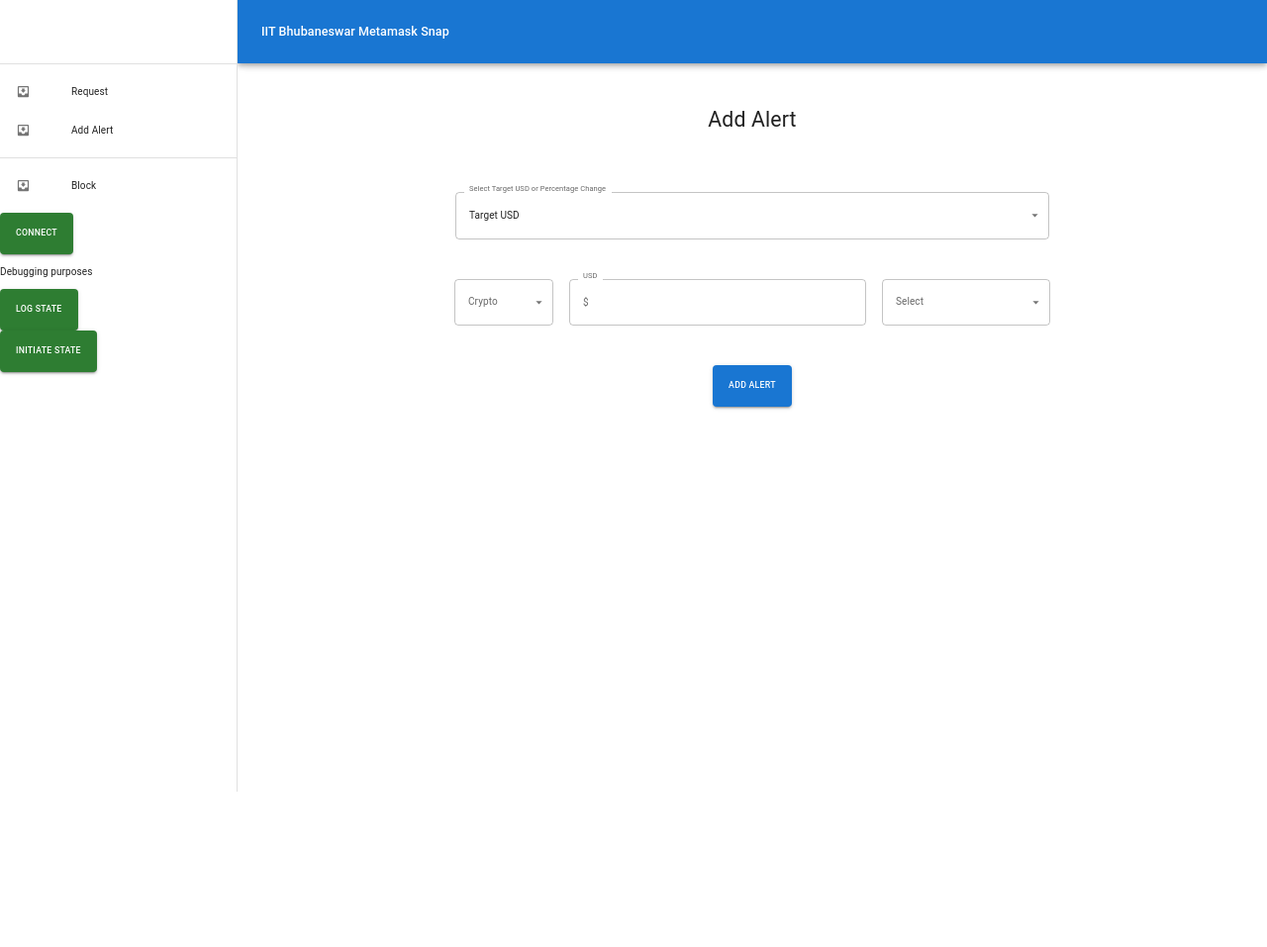
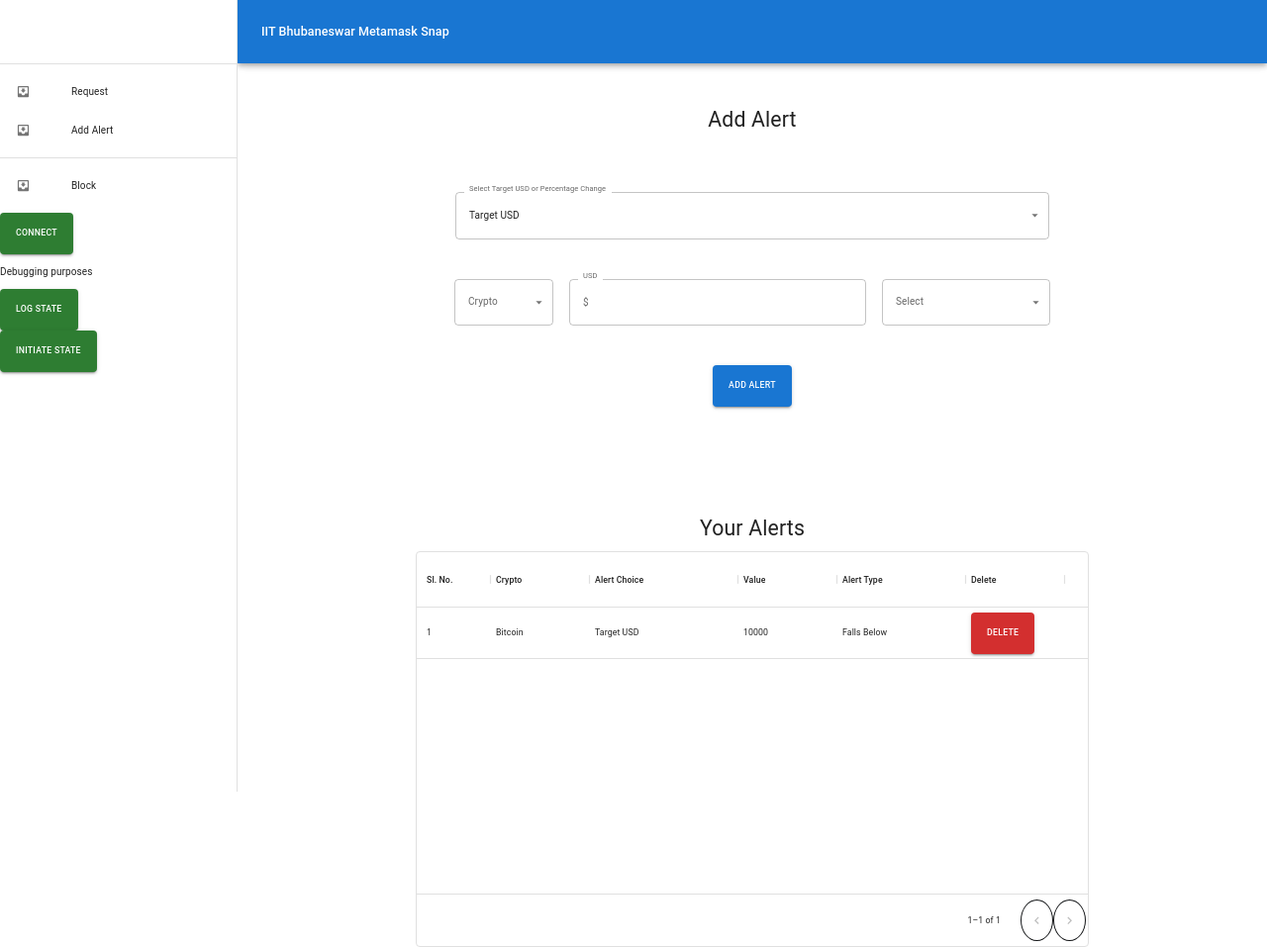
Before and after one commit to InterIIT-TechMeet-Consensys/MetaMask-Snaps-PS, a Gatsby site in the folder packages/site/: page /addAlert in a window 1280 px wide. Shown: the whole page at 99% size. Before the commit the page ends 800 px from the top, so only its background shows below. Built offline with nearby package versions, Linux system fonts and the light colour scheme; Gatsby itself is replaced by a stand-in of ours.

Commit message:
added alerts table

```diff
--- /dev/null
+++ b/packages/site/src/components/AlertTable.tsx
@@ -0,0 +1,51 @@
+import { Box, Button, Typography } from '@mui/material';
+import { DataGrid, GridColDef } from '@mui/x-data-grid';
+import React from 'react';
+
+const DeleteButton = () => {
+  const handleDelete = () => {
+    console.log('Delete');
+  };
+
+  return (
+    <Button onClick={handleDelete} variant="contained" color="error">
+      Delete
+    </Button>
+  );
+};
+
+const columns: GridColDef[] = [
+  { field: 'id', headerName: 'Sl. No.', width: 70 },
+  { field: 'crypto', headerName: 'Crypto', width: 100 },
+  { field: 'choice', headerName: 'Alert Choice', width: 150 },
+  { field: 'choiceValue', headerName: 'Value', width: 100 },
+  { field: 'alertType', headerName: 'Alert Type', width: 130 },
+  {
+    field: 'action',
+    headerName: 'Delete',
+    width: 100,
+    renderCell: DeleteButton,
+  },
+];
+
+const AlertTable = (props: any) => {
+  return (
+    <Box
+      sx={{
+        width: 680,
+        height: 400,
+      }}
+    >
+      <Box
+        sx={{
+          margin: '1rem',
+        }}
+      >
+        <Typography variant="h4">Your Alerts</Typography>
+      </Box>
+      <DataGrid rows={props.rows} columns={columns} pageSize={5} />
+    </Box>
+  );
+};
+
+export default AlertTable;
--- a/packages/site/src/components/CryptoUSDForm.tsx
+++ b/packages/site/src/components/CryptoUSDForm.tsx
@@ -13,7 +13,7 @@ import {
 import Icon from '@mdi/react';
 import { mdiBitcoin, mdiEthereum } from '@mdi/js';
 
-import { addNewTokenAlert} from '../utils';
+import { addNewTokenAlert } from '../utils';
 
 const CryptoUSDForm = (props) => {
   const [crypto, setCrypto] = React.useState<string>('');
@@ -44,15 +44,15 @@ const CryptoUSDForm = (props) => {
     console.log(SelectInputRef.current?.value);
 
     const tokenAlert = {
-      tokenName : crypto,
-      isPercent : !target,
-      value : (!target ? PercInputRef.current?.value : USDInputRef.current?.value),
-      lookingFor : (SelectInputRef.current?.value)
-    }
+      tokenName: crypto,
+      isPercent: !target,
+      value: !target ? PercInputRef.current?.value : USDInputRef.current?.value,
+      lookingFor: SelectInputRef.current?.value,
+    };
 
     try {
-        await addNewTokenAlert(tokenAlert);
-    } catch(err) {
+      await addNewTokenAlert(tokenAlert);
+    } catch (err) {
       console.log(err);
     }
     console.log(tokenAlert);
--- a/packages/site/src/pages/addAlert.js
+++ b/packages/site/src/pages/addAlert.js
@@ -1,19 +1,43 @@
 import Layout from '../components/UI/Layout';
 import CryptoUSDForm from '../components/CryptoUSDForm';
-
-import {useState, useEffect} from "react";
+import AlertTable from '../components/AlertTable';
+import { useState, useEffect } from 'react';
 import { addNewTokenAlert, getWatchList } from '../utils';
+import Box from '@mui/material/Box';
 
 const AddAlert = () => {
   const [watchList, setWatchList] = useState([]);
 
   useEffect(() => {
-    getWatchList().then(res => setWatchList(res)).catch(err => console.log(err));
+    getWatchList()
+      .then((res) => setWatchList(res))
+      .catch((err) => console.log(err));
   }, []);
 
   return (
     <Layout>
-      <CryptoUSDForm setWatchList = {setWatchList}/>
+      <CryptoUSDForm setWatchList={setWatchList} />
+      <Box
+        sx={{
+          display: 'flex',
+          justifyContent: 'center',
+          alignItems: 'center',
+          textAlign: 'center',
+          marginTop: '10rem',
+        }}
+      >
+        <AlertTable
+          rows={[
+            {
+              id: 1,
+              crypto: 'Bitcoin',
+              choice: 'Target USD',
+              choiceValue: 10000,
+              alertType: 'Falls Below',
+            },
+          ]}
+        />
+      </Box>
     </Layout>
   );
 };
```
Also changed, not shown: packages/site/src/components/RequestsTable.tsx (+30 -26 lines).
